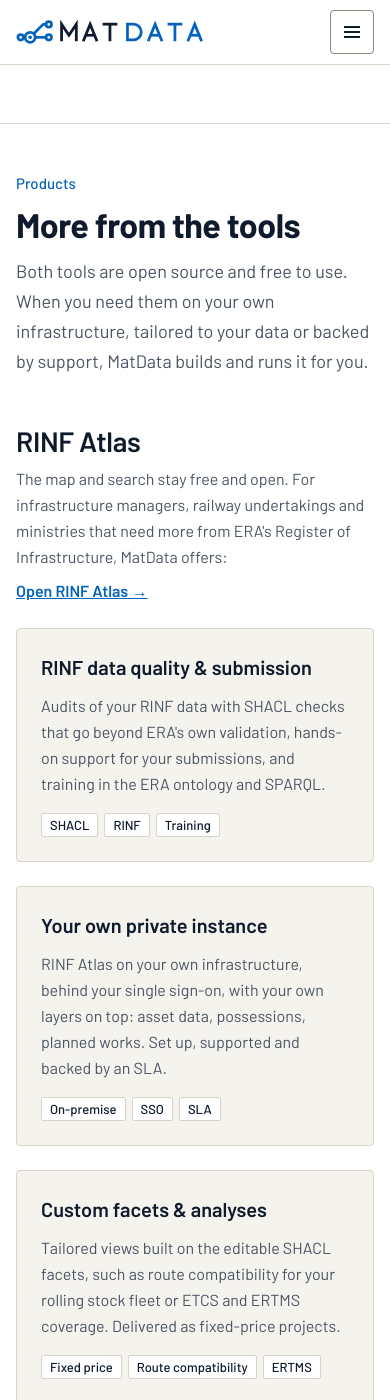
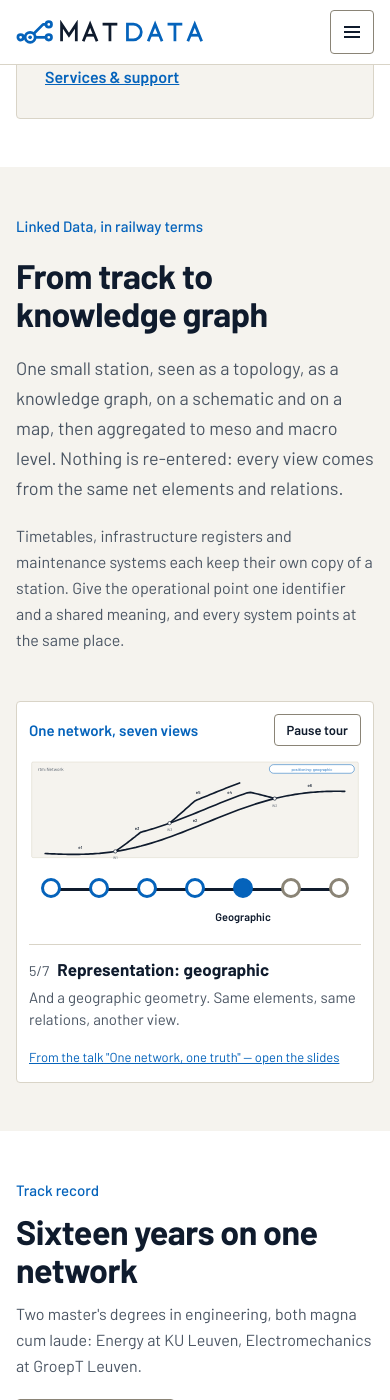
Before and after one commit to Matdata-eu/company-website, a Jekyll site: the page built from index.html, in a window 390 px wide and 1400 px high, scrolled down 4891 px. Built offline with Jekyll 4.4.1, drawn with Linux system fonts in a browser that asks for light colours; some of the changed text lies outside the part shown.

Commit message:
refactor: move product services to their own page linked from the project cards

```diff
--- a/_data/home.yml
+++ b/_data/home.yml
@@ -31,14 +31,6 @@
   heading: Things I've built
   intro: Open-source tools for railway data and Linked Data. Both run live, so you can try them right now.
   all_link: { label: See all my repositories on GitHub →, url: "https://github.com/orgs/Matdata-eu/repositories" }
-
-products:
-  eyebrow: Products
-  heading: More from the tools
-  intro: >-
-    Both tools are open source and free to use. When you need them on your own infrastructure,
-    tailored to your data or backed by support, MatData builds and runs it for you.
-  cta: { label: Ask about these services →, url: "#contact" }
 
 example:
   eyebrow: Linked Data, in railway terms
@@ -100,6 +92,7 @@
   vat: VAT BE 1015.480.825
   vat_url: https://kbopub.economie.fgov.be/kbopub/zoeknummerform.html?lang=en&nummer=1015.480.825&actionLu=Zoek
   links:
+    - { label: Services around my tools, url: /products.html }
     - { label: Privacy statement, url: /privacy.html }
     - { label: Expertise graph, url: "https://expertise.matdata.eu" }
     - { label: LinkedIn, url: "https://www.linkedin.com/in/mathiasvda/" }
--- a/_data/nav.yml
+++ b/_data/nav.yml
@@ -1,7 +1,6 @@
 # Main menu at the top of every page.
 - { label: Services, url: "/#services" }
 - { label: Projects, url: "/#projects" }
-- { label: Products, url: "/#products" }
 - { label: Talks, url: "/#talks" }
 - { label: About, url: "/#about" }
 - { label: Contact, url: "/#contact" }
--- a/_data/product_services.yml
+++ b/_data/product_services.yml
@@ -1,77 +1,88 @@
-# Service cards in the "Products" section, grouped per open-source tool.
-# Each tool gets a heading, a short intro, links, and a list of offers (title, text, tags).
-# Delete an offer to drop it from the site; the cards reflow on their own.
+# The "Services around my tools" page (products.html), linked from the project cards.
+# One entry per open-source tool under "tools": a heading, a short intro, links, and a list
+# of offers (title, text, tags). Delete an offer to drop it; the cards reflow on their own.
+# "id" is the anchor the project cards link to (/products.html#rinf-atlas).
 
-- tool: RINF Atlas
-  intro: >-
-    The map and search stay free and open. For infrastructure managers, railway undertakings
-    and ministries that need more from ERA's Register of Infrastructure, MatData offers:
-  links:
-    - { label: Open RINF Atlas →, url: "https://rinf-atlas.matdata.eu" }
-  offers:
-    - title: RINF data quality & submission
-      text: >-
-        Audits of your RINF data with SHACL checks that go beyond ERA's own validation, hands-on
-        support for your submissions, and training in the ERA ontology and SPARQL.
-      tags: [SHACL, RINF, Training]
-    - title: Your own private instance
-      text: >-
-        RINF Atlas on your own infrastructure, behind your single sign-on, with your own layers
-        on top: asset data, possessions, planned works. Set up, supported and backed by an SLA.
-      tags: [On-premise, SSO, SLA]
-    - title: Custom facets & analyses
-      text: >-
-        Tailored views built on the editable SHACL facets, such as route compatibility for your
-        rolling stock fleet or ETCS and ERTMS coverage. Delivered as fixed-price projects.
-      tags: [Fixed price, Route compatibility, ERTMS]
-    - title: Premium features
-      text: >-
-        Saved searches, change alerts ("tell me when line X changes"), dataset diff reports,
-        bulk API access and branded PDF or Excel exports, on top of the free core.
-      tags: [Alerts, API, Exports]
-    - title: Data products
-      text: >-
-        Cleaned and derived datasets, such as merged track geometries, a routable network graph
-        and ready-to-use GIS packages, or a commercial API. Built on ERA's open RINF data
-        (CC BY 4.0), with attribution.
-      tags: [GIS, Network graph, API]
+eyebrow: Products
+heading: Services around my tools
+intro: >-
+  RINF Atlas and MatGUI are open source and free to use. When you need them on your own
+  infrastructure, tailored to your data or backed by support, MatData builds and runs it for you.
+cta: { label: Ask about these services →, url: "/#contact" }
 
-- tool: MatGUI
-  intro: >-
-    MatGUI is free to use as a website, on npm and on Docker Hub. When your team works with
-    SPARQL every day, MatData can shape it around your organisation:
-  links:
-    - { label: Open MatGUI →, url: "https://matgui.matdata.eu/" }
-  offers:
-    - title: Your own private instance
-      text: >-
-        Hosted by MatData or on your own infrastructure, behind your company login (OAuth or
-        OpenID Connect, such as Microsoft Entra ID), with your branding and default settings.
-      tags: [SSO, Hosting, Branding]
-    - title: Endpoint shortcuts & saved queries
-      text: >-
-        A shared catalogue of your SPARQL endpoints and a library of saved, named queries, so
-        nobody has to paste URLs or rewrite the same query twice.
-      tags: [Endpoints, Query library]
-    - title: Queries stored in your own triple store
-      text: >-
-        Saved queries kept as RDF on a SPARQL endpoint you control, so they stay versioned,
-        searchable and shared across teams and tools.
-      tags: [SPARQL, RDF, Governance]
-    # Suggested: turns saved queries into forms for colleagues who don't write SPARQL.
-    - title: Query forms & dashboards
-      text: >-
-        Parameterised queries turned into simple forms, tables and charts, so colleagues who
-        don't write SPARQL can still get answers from the knowledge graph.
-      tags: [No-code, Dashboards]
-    # Suggested: embedding and connecting to secured, commercial triple stores.
-    - title: Integration & embedding
-      text: >-
-        MatGUI embedded in your portal, data catalogue or intranet, and connected to secured
-        triple stores such as GraphDB, Stardog, Virtuoso or Amazon Neptune.
-      tags: [Embedding, Triple stores]
-    - title: Features on request
-      text: >-
-        New views, plugins and workflows built to your specification and contributed back to
-        the open-source project, plus SPARQL training and support for your team.
-      tags: [Development, Support, Training]
+tools:
+  - tool: RINF Atlas
+    id: rinf-atlas
+    intro: >-
+      The map and search stay free and open. For infrastructure managers, railway undertakings
+      and ministries that need more from ERA's Register of Infrastructure, MatData offers:
+    links:
+      - { label: Open RINF Atlas →, url: "https://rinf-atlas.matdata.eu" }
+    offers:
+      - title: RINF data quality & submission
+        text: >-
+          Audits of your RINF data with SHACL checks that go beyond ERA's own validation, hands-on
+          support for your submissions, and training in the ERA ontology and SPARQL.
+        tags: [SHACL, RINF, Training]
+      - title: Your own private instance
+        text: >-
+          RINF Atlas on your own infrastructure, behind your single sign-on, with your own layers
+          on top: asset data, possessions, planned works. Set up, supported and backed by an SLA.
+        tags: [On-premise, SSO, SLA]
+      - title: Custom facets & analyses
+        text: >-
+          Tailored views built on the editable SHACL facets, such as route compatibility for your
+          rolling stock fleet or ETCS and ERTMS coverage. Delivered as fixed-price projects.
+        tags: [Fixed price, Route compatibility, ERTMS]
+      - title: Premium features
+        text: >-
+          Saved searches, change alerts ("tell me when line X changes"), dataset diff reports,
+          bulk API access and branded PDF or Excel exports, on top of the free core.
+        tags: [Alerts, API, Exports]
+      - title: Data products
+        text: >-
+          Cleaned and derived datasets, such as merged track geometries, a routable network graph
+          and ready-to-use GIS packages, or a commercial API. Built on ERA's open RINF data
+          (CC BY 4.0), with attribution.
+        tags: [GIS, Network graph, API]
+
+  - tool: MatGUI
+    id: matgui
+    intro: >-
+      MatGUI is free to use as a website, on npm and on Docker Hub. When your team works with
+      SPARQL every day, MatData can shape it around your organisation:
+    links:
+      - { label: Open MatGUI →, url: "https://matgui.matdata.eu/" }
+    offers:
+      - title: Your own private instance
+        text: >-
+          Hosted by MatData or on your own infrastructure, behind your company login (OAuth or
+          OpenID Connect, such as Microsoft Entra ID), with your branding and default settings.
+        tags: [SSO, Hosting, Branding]
+      - title: Endpoint shortcuts & saved queries
+        text: >-
+          A shared catalogue of your SPARQL endpoints and a library of saved, named queries, so
+          nobody has to paste URLs or rewrite the same query twice.
+        tags: [Endpoints, Query library]
+      - title: Queries stored in your own triple store
+        text: >-
+          Saved queries kept as RDF on a SPARQL endpoint you control, so they stay versioned,
+          searchable and shared across teams and tools.
+        tags: [SPARQL, RDF, Governance]
+      # Suggested: turns saved queries into forms for colleagues who don't write SPARQL.
+      - title: Query forms & dashboards
+        text: >-
+          Parameterised queries turned into simple forms, tables and charts, so colleagues who
+          don't write SPARQL can still get answers from the knowledge graph.
+        tags: [No-code, Dashboards]
+      # Suggested: embedding and connecting to secured, commercial triple stores.
+      - title: Integration & embedding
+        text: >-
+          MatGUI embedded in your portal, data catalogue or intranet, and connected to secured
+          triple stores such as GraphDB, Stardog, Virtuoso or Amazon Neptune.
+        tags: [Embedding, Triple stores]
+      - title: Features on request
+        text: >-
+          New views, plugins and workflows built to your specification and contributed back to
+          the open-source project, plus SPARQL training and support for your team.
+        tags: [Development, Support, Training]
--- a/_data/projects.yml
+++ b/_data/projects.yml
@@ -12,6 +12,7 @@
   links:
     - { label: Open RINF Atlas →, url: "https://rinf-atlas.matdata.eu" }
     - { label: Source on GitHub, url: "https://github.com/Matdata-eu/rinf-atlas" }
+    - { label: Services & support, url: "/products.html#rinf-atlas" }
 - title: MatGUI
   sparql: true
   text: >-
@@ -22,3 +23,4 @@
   links:
     - { label: Open MatGUI →, url: "https://matgui.matdata.eu/" }
     - { label: Source on GitHub, url: "https://github.com/Matdata-eu/MatGUI" }
+    - { label: Services & support, url: "/products.html#matgui" }
--- a/assets/css/site.css
+++ b/assets/css/site.css
@@ -166,15 +166,13 @@
 .project-body h3 { margin: 0; font-size: 28px; line-height: 34px; font-weight: 600; letter-spacing: -0.01em; }
 .project-body .links { margin-top: auto; padding-top: var(--space-2); }
 
-/* Product services: continues the white Projects section, one group of cards per tool */
-.section--continued { padding-top: 0; }
-.products { display: flex; flex-direction: column; gap: var(--space-12); border-top: 1px solid var(--line); padding-top: 72px; }
+/* Services page (products.html): one group of cards per tool */
+.products { display: flex; flex-direction: column; gap: 56px; }
 .product-group { display: flex; flex-direction: column; gap: var(--space-6); }
 .product-group-head { display: flex; flex-direction: column; gap: var(--space-2); max-width: 720px; }
-.product-group-head h3 { margin: 0; font-size: 28px; line-height: 34px; font-weight: 600; letter-spacing: -0.01em; }
+.product-group-head h2 { margin: 0; font-size: 28px; line-height: 34px; font-weight: 600; letter-spacing: -0.01em; }
 .cards-3 { display: grid; grid-template-columns: repeat(auto-fill, minmax(min(300px, 100%), 1fr)); gap: var(--space-6); }
-.products .md-card { background: var(--surface); }
-.products .md-card h4 { margin: 0; font-size: 20px; line-height: 28px; font-weight: 600; }
+.products .md-card h3 { margin: 0; font-size: 20px; line-height: 28px; font-weight: 600; }
 .products .md-card .tags { margin-top: auto; padding-top: var(--space-1); }
 .products-cta { align-self: flex-start; }
 
@@ -305,7 +303,6 @@
   .hero-ctas .md-btn-primary { width: 100%; justify-content: center; }
   .hero-img { position: static; display: block; height: 280px; width: calc(100% - 32px); margin: 0 auto var(--space-8); border-radius: var(--radius-md); object-position: 80% 30%; }
   .specialism { padding: var(--space-6); }
-  .products { padding-top: var(--space-12); }
   .timeline > li { grid-template-columns: 1fr; }
   .contact h2 { font-size: 40px; line-height: 42px; }
   .contact-card { padding: 20px; }
--- a/index.html
+++ b/index.html
@@ -153,41 +152,11 @@
             <h3>{{ p.title | escape }}</h3>
             <p class="muted">{{ p.text | escape }}</p>
             {% if p.tags %}<ul class="tags">{% for tag in p.tags %}<li class="md-tag">{{ tag | escape }}</li>{% endfor %}</ul>{% endif %}
-            {% if p.links %}<div class="links">{% for l in p.links %}<a class="link-strong" href="{{ l.url }}">{{ l.label | escape }}</a>{% endfor %}</div>{% endif %}
+            {% if p.links %}<div class="links">{% for l in p.links %}<a class="link-strong" href="{% if l.url contains '://' %}{{ l.url }}{% else %}{{ l.url | relative_url }}{% endif %}">{{ l.label | escape }}</a>{% endfor %}</div>{% endif %}
           </div>
         </article>
         {% endfor %}
       </div>
-    </div>
-  </section>
-
-  <!-- Product services, grouped per tool -->
-  <section class="section section--white section--continued" id="products">
-    <div class="wrap products">
-      <div class="section-head">
-        <p class="eyebrow">{{ t.products.eyebrow | escape }}</p>
-        <h2 class="h2">{{ t.products.heading | escape }}</h2>
-        <p class="lead">{{ t.products.intro | escape }}</p>
-      </div>
-      {% for tool in site.data.product_services %}
-      <div class="product-group">
-        <div class="product-group-head">
-          <h3>{{ tool.tool | escape }}</h3>
-          <p class="muted">{{ tool.intro | escape }}</p>
-          {% if tool.links %}<div class="links">{% for l in tool.links %}<a class="link-strong" href="{{ l.url }}">{{ l.label | escape }}</a>{% endfor %}</div>{% endif %}
-        </div>
-        <div class="cards-3">
-          {% for o in tool.offers %}
-          <article class="md-card">
-            <h4>{{ o.title | escape }}</h4>
-            <p>{{ o.text | escape }}</p>
-            {% if o.tags %}<ul class="tags">{% for tag in o.tags %}<li class="md-tag">{{ tag | escape }}</li>{% endfor %}</ul>{% endif %}
-          </article>
-          {% endfor %}
-        </div>
-      </div>
-      {% endfor %}
-      <a class="md-btn md-btn-primary products-cta" href="{{ t.products.cta.url }}">{{ t.products.cta.label | escape }}</a>
     </div>
   </section>
 
--- /dev/null
+++ b/products.html
@@ -0,0 +1,34 @@
+---
+layout: default
+title: Services around my tools
+description: Paid services around RINF Atlas and MatGUI, MatData's open-source railway data and SPARQL tools.
+---
+{% assign t = site.data.product_services %}
+  <section class="section">
+    <div class="wrap products">
+      <div class="section-head">
+        <p class="eyebrow">{{ t.eyebrow | escape }}</p>
+        <h1 class="h2">{{ t.heading | escape }}</h1>
+        <p class="lead">{{ t.intro | escape }}</p>
+      </div>
+      {% for tool in t.tools %}
+      <div class="product-group" id="{{ tool.id }}">
+        <div class="product-group-head">
+          <h2>{{ tool.tool | escape }}</h2>
+          <p class="muted">{{ tool.intro | escape }}</p>
+          {% if tool.links %}<div class="links">{% for l in tool.links %}<a class="link-strong" href="{{ l.url }}">{{ l.label | escape }}</a>{% endfor %}</div>{% endif %}
+        </div>
+        <div class="cards-3">
+          {% for o in tool.offers %}
+          <article class="md-card">
+            <h3>{{ o.title | escape }}</h3>
+            <p>{{ o.text | escape }}</p>
+            {% if o.tags %}<ul class="tags">{% for tag in o.tags %}<li class="md-tag">{{ tag | escape }}</li>{% endfor %}</ul>{% endif %}
+          </article>
+          {% endfor %}
+        </div>
+      </div>
+      {% endfor %}
+      <a class="md-btn md-btn-primary products-cta" href="{{ t.cta.url | relative_url }}">{{ t.cta.label | escape }}</a>
+    </div>
+  </section>
```
Also changed, not shown: other parts of index.html (+0 -1 lines), 1 other file.
